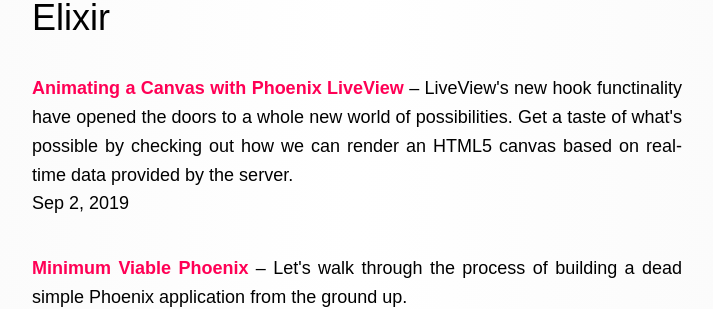
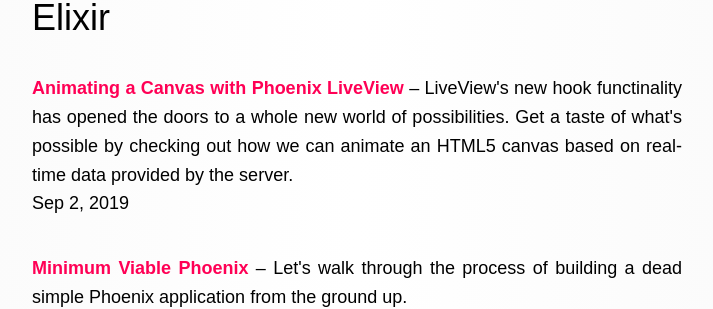
Before and after one commit to pcorey/pcorey.github.io, a Jekyll site: the page built from blog/tags.html, in a window 1280 px wide and 900 px high, scrolled down 18869 px. Shown: the part 182-491 px from the top of the window, without its empty margins (283-996 px from the left). Built offline with Jekyll 4.4.1, drawn with Linux system fonts in a browser that asks for light colours; nearby versions of some CDN libraries; some web fonts are replaced; comment, search, counter and statistics services are not loaded; some of the changed text lies outside the part shown.

Commit message:
Updated description

```diff
--- a/_posts/2019-09-02-animating-a-canvas-with-phoenix-liveview.markdown
+++ b/_posts/2019-09-02-animating-a-canvas-with-phoenix-liveview.markdown
@@ -1,7 +1,7 @@
 ---
 layout: post
 title:  "Animating a Canvas with Phoenix LiveView"
-excerpt: "LiveView's new hook functinality have opened the doors to a whole new world of possibilities. Get a taste of what's possible by checking out how we can render an HTML5 canvas based on real-time data provided by the server."
+excerpt: "LiveView's new hook functinality has opened the doors to a whole new world of possibilities. Get a taste of what's possible by checking out how we can animate an HTML5 canvas based on real-time data provided by the server."
 author: "Pete Corey"
 date:   2019-09-02
 tags: ["Elixir", "Phoenix", "LiveView"]
```
Also changed, not shown: 1 other file.
